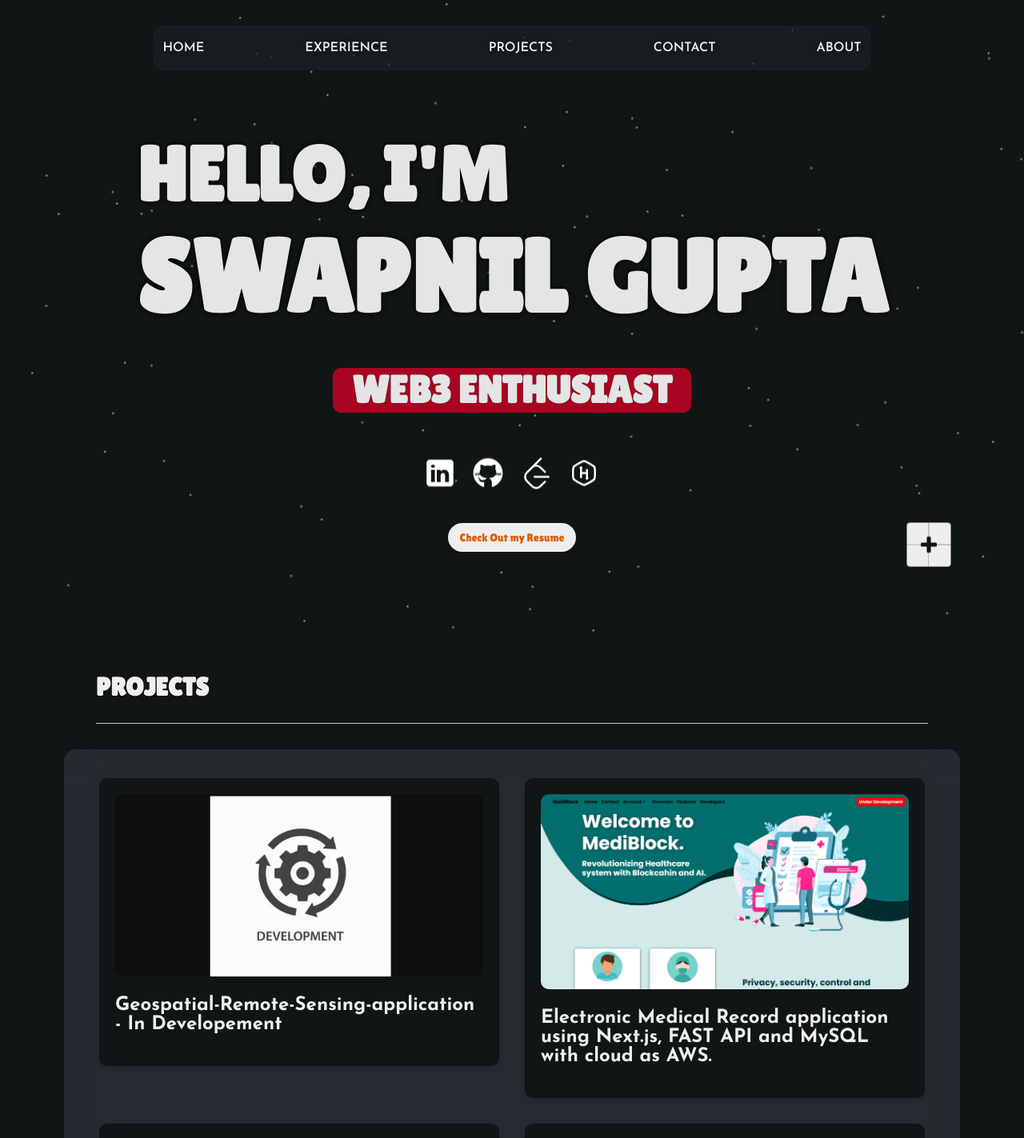
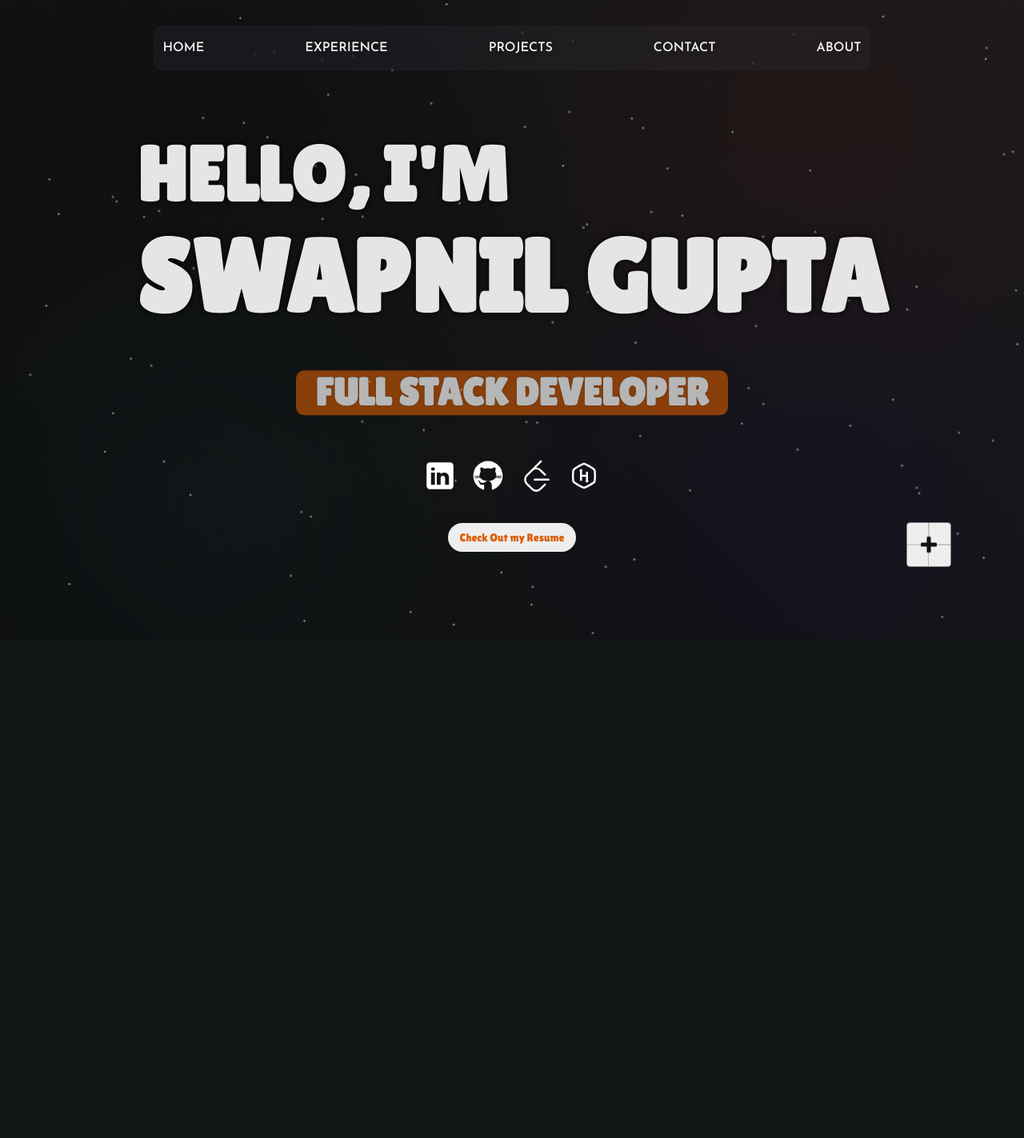
Before and after one commit to swapnilgupta14/Personal-Porfolio-using-Next.js, a Next.js app: page / in a window 1280 px wide. Shown: the top 1423 px of the page at 80% size. After the commit the page ends 800 px from the top, so only its background shows below. Built offline with nearby package versions, Linux system fonts and the light colour scheme; a web font is replaced by a local one.

Commit message:
update : bg color updates

```diff
--- a/src/component/Project.js
+++ b/src/component/Project.js
@@ -1,5 +1,6 @@
 import React, { useEffect, useState, useRef } from 'react';
 import { useInView } from 'react-intersection-observer';
+import Image from 'next/image'; // Import the Next.js Image component
 
 import {
   CIcon,
@@ -34,42 +35,42 @@
     title: "Geospatial-Remote-Sensing-application - In Developement",
     description: "An e-commerce platform with a customizable product catalog.",
     technologies: ["Next.js", "Node.js", "MongoDB"],
-    img: "./p6.webp",
+    img: "/p6.webp",
     link: "https://github.com/swapnilgupta14/Geospatial-Remote-Sensing-application"
   },
   {
     title: "Electronic Medical Record application using Next.js, FAST API and MySQL with cloud as AWS.",
     description: "A web application that allows users to track their daily tasks.",
     technologies: ["React", "Redux", "CSS"],
-    img: "./p1.webp",
+    img: "/p1.webp",
     link: "https://github.com/swapnilgupta14/Mediblock"
   },
   {
     title: "CNN-Based-Neural-Network-based-on-ResNet50-Architecture ",
     description: "A mobile app for managing personal finances and budgeting.",
     technologies: ["React Native", "Expo", "SQLite"],
-    img: "./p4.webp",
+    img: "/p4.webp",
     link: "https://github.com/swapnilgupta14/CNN-Based-Neural-Network-for-the-Autonomous-Vehicle-based-on-ResNet50-Architecture"
   },
   {
     title: "Fully responsive personal-portfolio using Next.js & Sass with custom animations, build from scratch.",
     description: "A social media application with real-time messaging.",
     technologies: ["React", "Firebase", "Tailwind CSS"],
-    img: "./p3.webp",
+    img: "/p3.webp",
     link: "https://github.com/swapnilgupta14/next-personal-portfolio"
   },
   {
     title: "Stock Price Prediction using LSTM.",
     description: "A blogging platform with markdown support and user authentication.",
     technologies: ["Gatsby", "GraphQL", "Netlify"],
-    img: "./p2.webp",
+    img: "/p2.webp",
     link: "https://github.com/swapnilgupta14/Stock-Growth-Prediction-Project-using-LSTM"
   },
   {
     title: "IP Address Tracker using HTML, CSS, JavaScript",
     description: "A portfolio website showcasing various web development projects.",
     technologies: ["HTML", "CSS", "JavaScript"],
-    img: "./p5.webp",
+    img: "/p5.webp",
     link: "https://github.com/swapnilgupta14/IP-Address-Tracker"
   }
 ];
@@ -170,7 +171,13 @@
               }}
               ref={(el) => (cardRefs.current[index] = el)}
             >
-              <img className="project-image" src={project.img} alt="image" />
+              <Image
+                className="project-image"
+                src={project.img}
+                alt="image"
+                width={500}
+                height={300}
+              />
 
               {isMobile ? (
                 <h2>
--- a/src/pages/index.js
+++ b/src/pages/index.js
@@ -95,12 +95,14 @@
           </div>
         ) : (
           <>
+            <div className="global-bg">
               <Header isDropdownOpen={isDropdownOpen} setIsDropdownOpen={setIsDropdownOpen} scrollToSection={scrollToSection} />
               <Homepage />
               {isMobile ? null : <AddButton />}
               <Projects />
               <Misc />
               <Footer />
+            </div>
           </>
         )}
         {!showWelcome && (
--- a/src/styles/Homepage.scss
+++ b/src/styles/Homepage.scss
@@ -196,15 +196,13 @@
 
     .frontpage-container {
         // background-color: red;
-        margin-top: 0;
         margin: 0vh;
         display: flex;
         flex-direction: column;
         text-align: left;
         border-radius: 0px;
         min-height: 93vh;
-
-
+        margin-top: -5vh;
 
         .container {
             color: #e5e5e5;
--- a/src/styles/Project.scss
+++ b/src/styles/Project.scss
@@ -5,7 +5,6 @@
   border-bottom: #d4cfcf 1px solid;
   font-family: "Lilita One", sans-serif;
 }
-
 
 .project-container {
   min-height: fit-content;
@@ -23,10 +22,6 @@
   transition: background-color 0.7s ease;
   position: relative;
   overflow: hidden;
-
-  background: #444b586a;
-  backdrop-filter: blur(20px);
-  -webkit-backdrop-filter: blur(20px);
 }
 
 .project-card {
@@ -41,14 +36,9 @@
   overflow: hidden;
 
   border-radius: 10px;
-  box-shadow: 0 4px 8px rgba(0, 0, 0, 0.1);
-
-  background-color: $accent-color;
-  backdrop-filter: blur(10px);
-
-  // transition: transform 0.3s ease, opacity 0.3s ease;
-  // opacity: 0;
-  // transform: translateY(20px);
+  background: rgba(255, 255, 255, 0.064);
+  backdrop-filter: blur(20px);
+  box-shadow: 0 4px 4px rgba(0, 0, 0, 0.3);
 
   img {
     width: 100%;
@@ -56,10 +46,8 @@
     object-fit: cover;
     border-radius: 10px;
     z-index: 9;
-
   }
 }
-
 
 // .project-card.visible {
 //   opacity: 1;
@@ -138,9 +126,8 @@
       z-index: 3;
       font-style: normal !important;
 
-      :hover{
+      :hover {
         color: $base-color;
-
       }
       a {
         color: inherit; /* Use the inherited color, which is $accent-color */
@@ -157,7 +144,6 @@
       }
     }
   }
-
 }
 
 // ----------------------------------------------
@@ -201,7 +187,7 @@
     flex-direction: column;
     align-items: center;
 
-    background: #444b586a;
+    // background: #444b586a;
     backdrop-filter: blur(10px);
 
     color: $secondary-color;
@@ -212,7 +198,6 @@
     .animated {
       animation: fadeInUp 0.5s ease-in-out forwards; /* Animation name and properties */
     }
-
 
     .wrapper {
       display: grid;
@@ -265,8 +250,8 @@
     flex-direction: column;
     align-items: center;
 
-    background: #444b586a;
-    backdrop-filter: blur(10px);
+    // background: #444b586a;
+    // backdrop-filter: blur(10px);
 
     color: $secondary-color;
     transition: background-color 0.7s ease;
@@ -286,9 +271,9 @@
       padding: 20px;
       margin-bottom: 20px;
 
-      background: rgba(255, 255, 255, 0.074);
-      backdrop-filter: blur(10px);
-      box-shadow: 0 4px 8px rgba(0, 0, 0, 0.1);
+      background: rgba(255, 255, 255, 0.064);
+      backdrop-filter: blur(20px);
+      box-shadow: 0 4px 4px rgba(0, 0, 0, 0.3);
 
       position: relative;
     }
@@ -333,13 +318,11 @@
         margin-top: -15px;
         margin-bottom: 15px;
         font-weight: 400;
-
       }
 
       .description {
         margin: 5px 0px;
         font-weight: 400;
-
       }
     }
 
@@ -347,22 +330,21 @@
       color: $base-color;
       position: relative;
       font-weight: 500;
-
     }
 
     .job-title::before {
-      content: '';
+      content: "";
       position: absolute;
       left: -27.5px;
       top: 50%;
-      // transform: translateY(-50%);
+      transform: translateY(-50%);
       width: 15px;
       height: 15px;
       background-color: $secondary-color;
       border-radius: 50%;
       border: $base-color 3px solid;
 
-      background-image: url('/icons8-mandala-100.png');
+      background-image: url("/icons8-mandala-100.png");
       background-size: contain;
       background-repeat: no-repeat;
     }
@@ -372,7 +354,6 @@
       font-weight: 400;
       color: $secondary-color;
     }
-
   }
 }
 
--- a/src/styles/globals.scss
+++ b/src/styles/globals.scss
@@ -20,8 +20,8 @@
   font-weight: bold;
   margin: 0;
   padding: 0;
-  -webkit-user-select: none;
-  -moz-user-select: none;
-  -ms-user-select: none;
-  user-select: none;
+  // -webkit-user-select: none;
+  // -moz-user-select: none;
+  // -ms-user-select: none;
+  // user-select: none;
 }
--- a/src/styles/header.scss
+++ b/src/styles/header.scss
@@ -23,6 +23,7 @@
     left: 0;
     right: 0;
     z-index: 1001;
+    overflow: hidden;
 
     .navbar-list {
       list-style: none;
--- a/src/styles/index.scss
+++ b/src/styles/index.scss
@@ -1,7 +1,51 @@
+.global-bg {
+  background: #0d0d0d; /* Fallback background color */
+  background: radial-gradient(
+      circle at 80% 80%,
+      rgba(0, 0, 139, 0.09),
+      transparent 40%
+    ),
+    radial-gradient(circle at 80% 20%, rgba(255, 0, 0, 0.042), transparent 40%),
+    radial-gradient(
+      circle at 20% 80%,
+      rgba(0, 191, 255, 0.03),
+      transparent 40%
+    ),
+    radial-gradient(circle at 20% 20%, rgba(13, 13, 13, 0.568), transparent 40%),
+    linear-gradient(45deg, #0d0d0d, #1a1a1a);
+  height: 100vh;
+  width: 100vw;
+  overflow: auto;
+}
+
+.circle {
+  position: relative;
+  width: 300px;
+  height: 300px;
+  border-radius: 50%;
+  background: radial-gradient(
+    circle,
+    rgba(159, 97, 97, 0.1),
+    transparent 90%
+  );
+}
+
 .loader-container {
-
   min-height: 100vh;
-    background: $accent-color;
+  background: #0d0d0d; /* Fallback background color */
+  background: radial-gradient(
+      circle at 80% 80%,
+      rgba(0, 0, 139, 0.09),
+      transparent 40%
+    ),
+    radial-gradient(circle at 80% 20%, rgba(255, 0, 0, 0.042), transparent 40%),
+    radial-gradient(
+      circle at 20% 80%,
+      rgba(0, 191, 255, 0.03),
+      transparent 40%
+    ),
+    radial-gradient(circle at 20% 20%, rgba(13, 13, 13, 0.568), transparent 40%),
+    linear-gradient(45deg, #0d0d0d, #1a1a1a);
   display: flex;
   justify-content: center;
   align-items: center;
@@ -20,14 +64,14 @@
 
   .loader {
     --path: #ffffff;
-        --dot: #DC5F00;
+    --dot: #dc5f00;
     --duration: 3s;
     width: 44px;
     height: 44px;
     position: relative;
 
     &:before {
-            content: '';
+      content: "";
       width: 6px;
       height: 6px;
       border-radius: 50%;
@@ -37,7 +81,8 @@
       top: 37px;
       left: 19px;
       transform: translate(-18px, -18px);
-            animation: dotRect var(--duration) cubic-bezier(0.785, 0.135, 0.15, 0.86) infinite;
+      animation: dotRect var(--duration) cubic-bezier(0.785, 0.135, 0.15, 0.86)
+        infinite;
     }
 
     svg {
@@ -58,7 +103,8 @@
       polygon {
         stroke-dasharray: 145 (221 - 145) 145 (221 - 145);
         stroke-dashoffset: 0;
-                animation: pathTriangle var(--duration) cubic-bezier(0.785, 0.135, 0.15, 0.86) infinite;
+        animation: pathTriangle var(--duration)
+          cubic-bezier(0.785, 0.135, 0.15, 0.86) infinite;
       }
 
       rect {
@@ -70,7 +116,8 @@
       circle {
         stroke-dasharray: (200 / 4 * 3) (200 / 4) (200 / 4 * 3) (200 / 4);
         stroke-dashoffset: 75;
-                animation: pathCircle var(--duration) cubic-bezier(0.785, 0.135, 0.15, 0.86) infinite;
+        animation: pathCircle var(--duration)
+          cubic-bezier(0.785, 0.135, 0.15, 0.86) infinite;
       }
     }
 
@@ -80,7 +127,8 @@
       &:before {
         left: 21px;
         transform: translate(-10px, -18px);
-                animation: dotTriangle var(--duration) cubic-bezier(0.785, 0.135, 0.15, 0.86) infinite;
+        animation: dotTriangle var(--duration)
+          cubic-bezier(0.785, 0.135, 0.15, 0.86) infinite;
       }
     }
   }
--- a/src/styles/misc.scss
+++ b/src/styles/misc.scss
@@ -14,8 +14,9 @@
         justify-content: center;
         align-items: flex-start;
         margin: 0vh 15vh 15vh 15vh;
-        background: #444b586a;
-        backdrop-filter: blur(10px);
+        background: rgba(255, 255, 255, 0.064);
+        backdrop-filter: blur(20px);
+        box-shadow: 0 4px 4px rgba(0, 0, 0, 0.3);
         border-radius: 15px;
         padding: 20px;
 
@@ -30,8 +31,7 @@
 
         .contact-me {
             flex: 2;
-            background: rgba(255, 255, 255, 0.074);
-            backdrop-filter: blur(10px);
+            backdrop-filter: blur(30px);
             border-radius: 15px;
             padding: 20px;
             margin: 10px 0rem;
@@ -118,8 +118,8 @@
             margin: 10px;
             margin-right: 10px;
             border-radius: 15px;
-            background: rgba(255, 255, 255, 0.074);
-            backdrop-filter: blur(10px);
+            backdrop-filter: blur(30px);
+            // backdrop-filter: blur(10px);
             display: flex;
             flex-direction: column;
 
```
Lines whose indentation alone changed are shown as unchanged.
